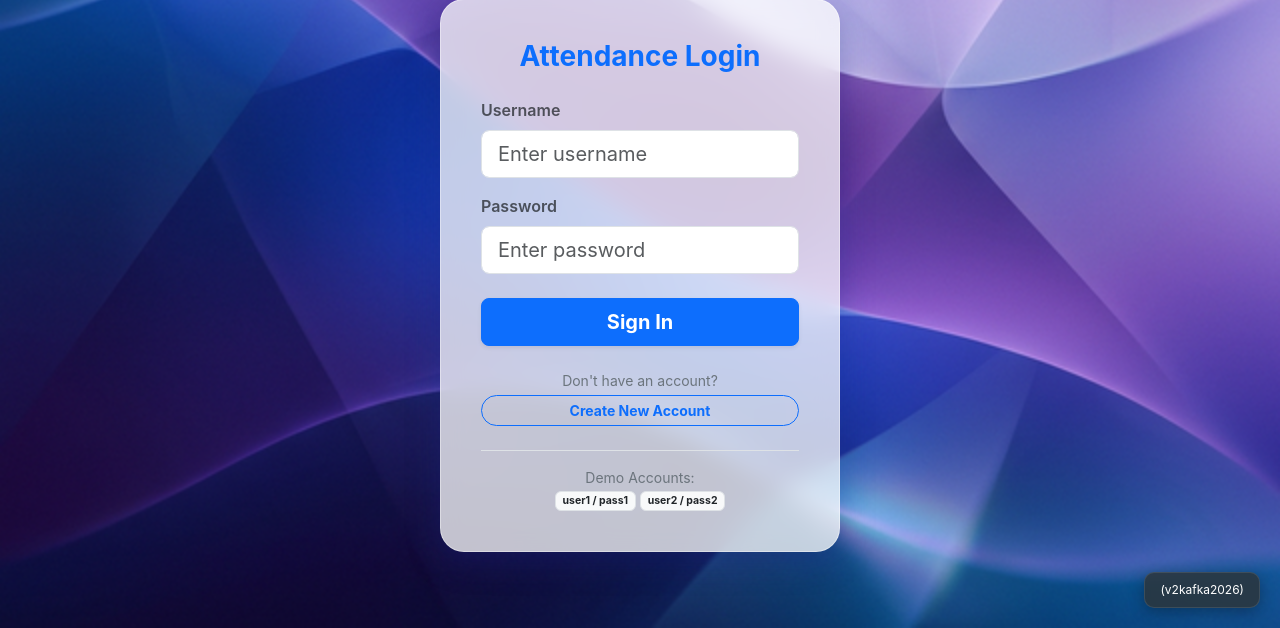
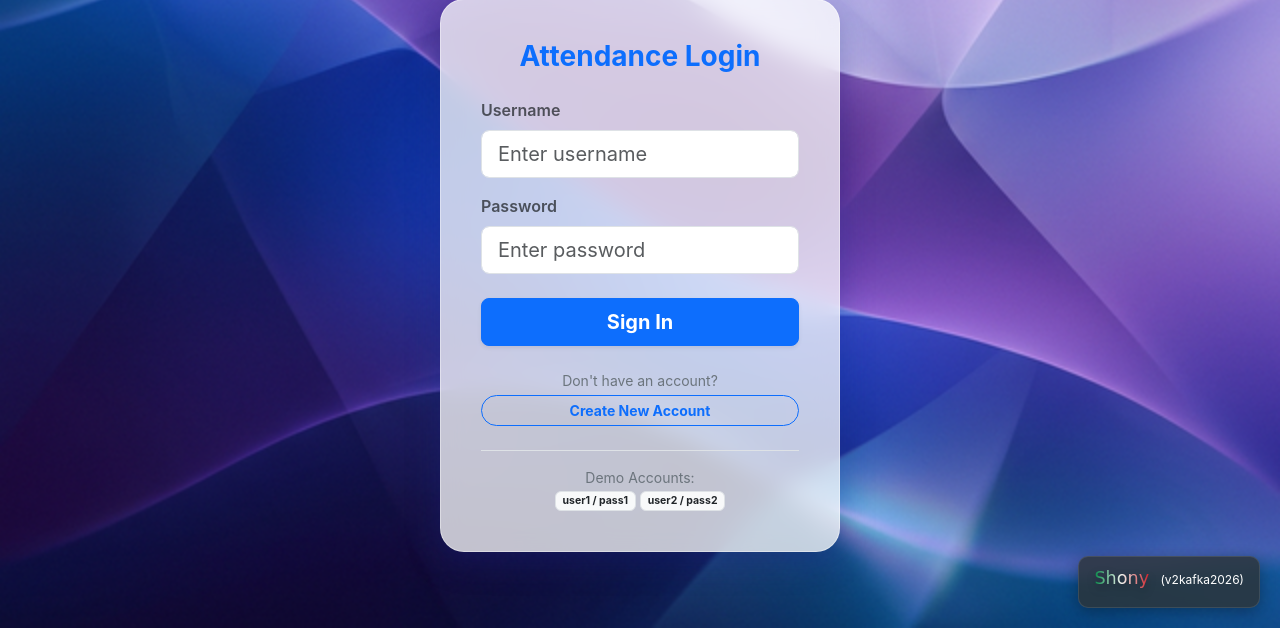
Before and after one commit to Shony560/pythonmania, a Flask app: page / in a window 1280 px wide. Shown: the part 172-800 px from the top of the page. Run offline with Flask 3, Linux system fonts and the light colour scheme; parts of the project's set-up code (start-up, migrations or seed data) failed here and were passed over; some libraries are stand-ins or nearby versions.

Commit message:
Include Italian-styled Shony name in the version corner on all pages

```diff
--- a/templates/dashboard.html
+++ b/templates/dashboard.html
@@ -80,6 +80,7 @@
     </nav>
 
     <div class="version-corner">
+        <span class="italian-name" style="font-size: 1.1rem; margin-right: 8px;">Shony</span>
         <i class="bi bi-info-circle me-1"></i> (v2kafka2026)
     </div>
 
--- a/templates/login.html
+++ b/templates/login.html
@@ -59,6 +59,7 @@
 </head>
 <body>
     <div class="version-corner">
+        <span class="italian-name" style="font-size: 1.1rem; margin-right: 8px;">Shony</span>
         (v2kafka2026)
     </div>
 
--- a/templates/register.html
+++ b/templates/register.html
@@ -59,6 +59,7 @@
 </head>
 <body>
     <div class="version-corner">
+        <span class="italian-name" style="font-size: 1.1rem; margin-right: 8px;">Shony</span>
         (v2kafka2026)
     </div>
 
```
